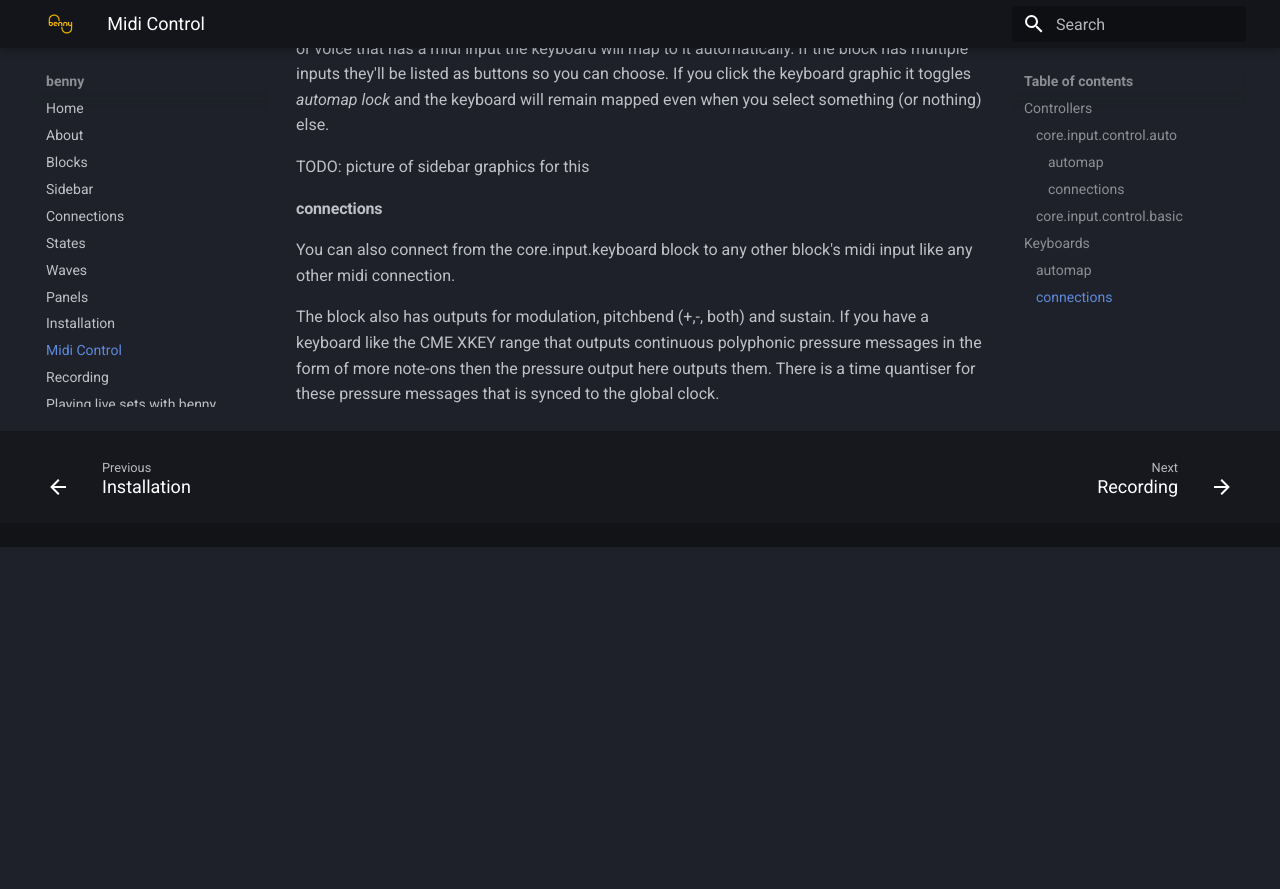
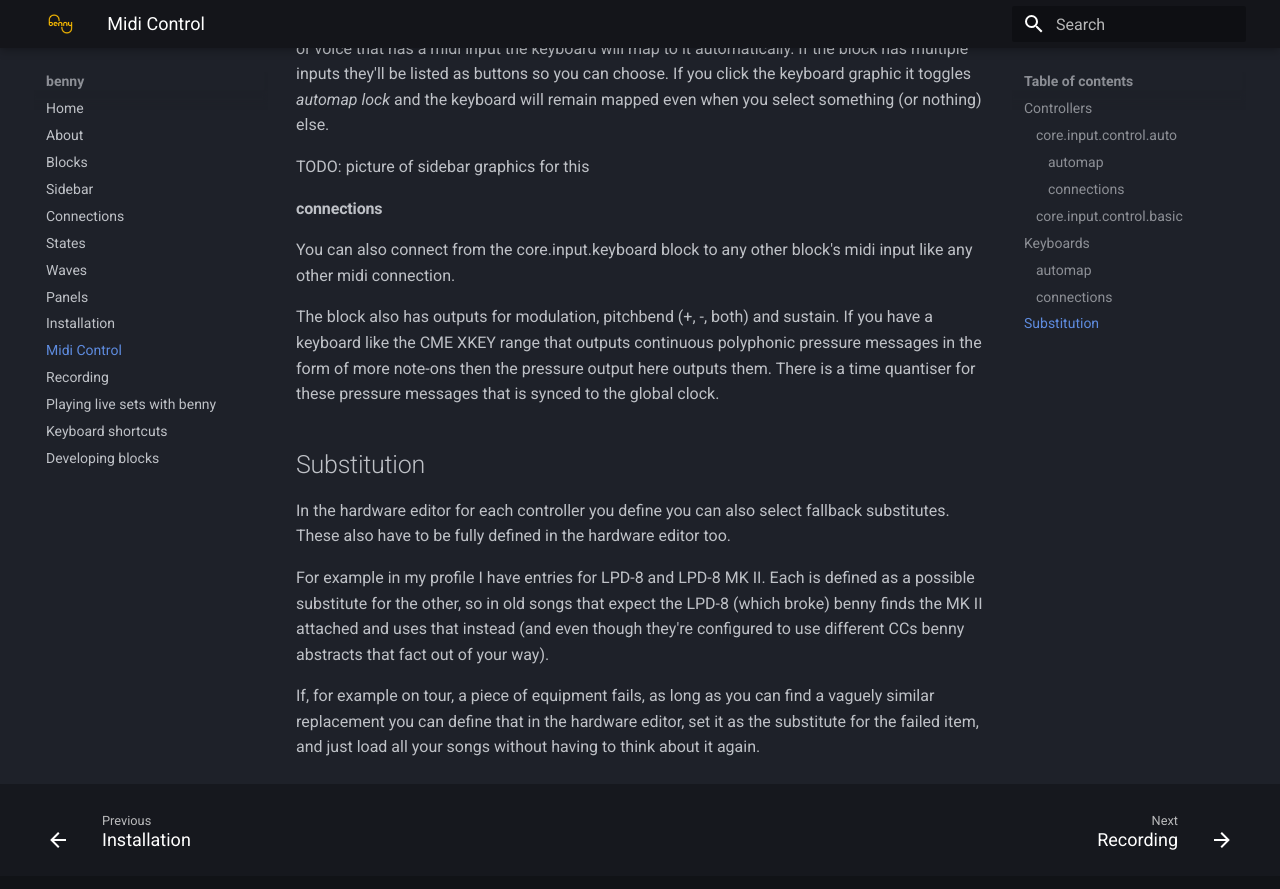
Before and after one commit to playbenny/benny_manual, an MkDocs documentation site: the page built from docs/controllers.md, in a window 1280 px wide and 900 px high, scrolled down 1461 px. Shown: the top 889 px of the window. Built offline with MkDocs 1.6.1 and Material for MkDocs 9.7.7, drawn with Linux system fonts in a browser that asks for light colours; before the commit the page ends 2008 px from its top, so only the background shows below that.

Commit message:
Update controllers.md

```diff
--- a/docs/controllers.md
+++ b/docs/controllers.md
@@ -42,4 +42,12 @@
 
 You can also connect from the core.input.keyboard block to any other block's midi input like any other midi connection.
 
-The block also has outputs for modulation, pitchbend (+,-, both) and sustain. If you have a keyboard like the CME XKEY range that outputs continuous polyphonic pressure messages in the form of more note-ons then the pressure output here outputs them. There is a time quantiser for these pressure messages that is synced to the global clock.
+The block also has outputs for modulation, pitchbend (+, -, both) and sustain. If you have a keyboard like the CME XKEY range that outputs continuous polyphonic pressure messages in the form of more note-ons then the pressure output here outputs them. There is a time quantiser for these pressure messages that is synced to the global clock.
+
+## Substitution
+
+In the hardware editor for each controller you define you can also select fallback substitutes. These also have to be fully defined in the hardware editor too.
+
+For example in my profile I have entries for LPD-8 and LPD-8 MK II. Each is defined as a possible substitute for the other, so in old songs that expect the LPD-8 (which broke) benny finds the MK II attached and uses that instead (and even though they're configured to use different CCs benny abstracts that fact out of your way).
+
+If, for example on tour, a piece of equipment fails, as long as you can find a vaguely similar replacement you can define that in the hardware editor, set it as the substitute for the failed item, and just load all your songs without having to think about it again.
```
